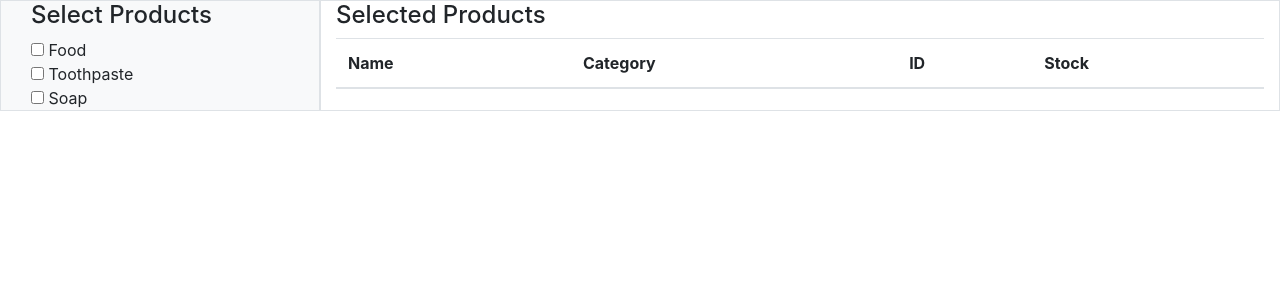
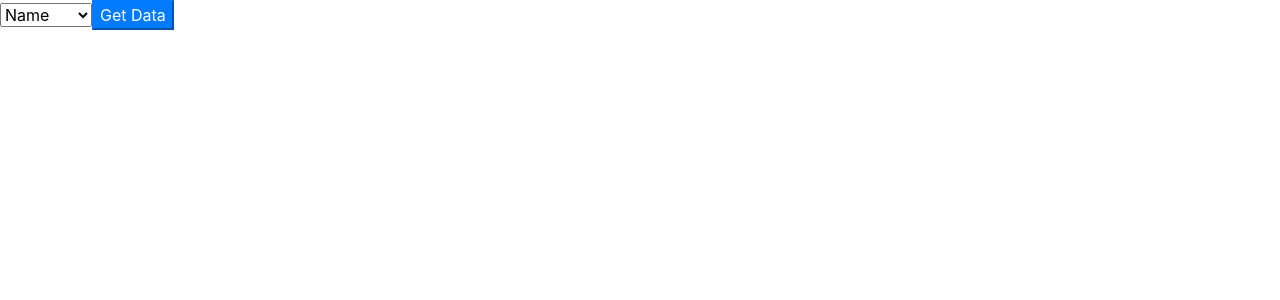
Before and after one commit to SurbhiBisarwal/welcome, an Angular app: page / in a window 1280 px wide. Shown: the top 300 px of the page. Built offline with nearby package versions, Linux system fonts and the light colour scheme.

Commit message:
Http Get Data NG-B1#2A

```diff
--- a/src/app/app.component.html
+++ b/src/app/app.component.html
@@ -1,30 +1,9 @@
-<div class="container-fluid">
-  <div class="row">
-    <div class="col-3 border bg-light">
-      <app-shopping-store
-        (categorySelected)="onCategorySelected($event)"
-      ></app-shopping-store>
-    </div>
-    <div class="col-9 border">
-      <h4>Selected Products</h4>
-      <table class="table table-striped">
-        <thead>
-          <tr>
-            <th>Name</th>
-            <th>Category</th>
-            <th>ID</th>
-            <th>Stock</th>
-          </tr>
-        </thead>
-        <tbody>
-          <tr *ngFor="let product of filteredProducts">
-            <td>{{ product.name }}</td>
-            <td>{{ product.category }}</td>
-            <td>{{ product.id }}</td>
-            <td>{{ product.stock }}</td>
-          </tr>
-        </tbody>
-      </table>
-    </div>
+<div>
+  <select [(ngModel)]="selectedOption">
+    <option *ngFor="let option of arr" [value]="option">{{ option }}</option>
+  </select>
+  <button class="btn-primary" (click)="getData()">Get Data</button>
+  <div>
+    {{ strData }}
   </div>
 </div>
--- a/src/app/app.component.ts
+++ b/src/app/app.component.ts
@@ -1,36 +1,33 @@
 import { Component } from "@angular/core";
-
+import { NetService } from "./net.service";
 @Component({
   selector: "app-root",
   templateUrl: "./app.component.html",
   styleUrls: ["./app.component.scss"],
 })
 export class AppComponent {
-  products = [
-    { id: "PEP110", name: "Pepsi", category: "Food", stock: true },
-    { id: "CLO876", name: "Close Up", category: "Toothpaste", stock: false },
-    { id: "PEA531", name: "Pears", category: "Soap", stock: true },
-    { id: "LU7264", name: "Lux", category: "Soap", stock: false },
-    { id: "COL112", name: "Colgate", category: "Toothpaste", stock: true },
-    { id: "DM881", name: "Dairy Milk", category: "Food", stock: false },
-    { id: "LI130", name: "Liril", category: "Soap", stock: true },
-    { id: "PPS613", name: "Pepsodent", category: "Toothpaste", stock: false },
-    { id: "MAG441", name: "Maggi", category: "Food", stock: true },
-  ];
+  arr: string[] = ["Name", "Numbers", "Details", "Courses"];
+  selectedOption: string = this.arr[0]; // Default selected option
+  strData: string = "";
 
-  //   filteredProducts = this.products;
+  urls: { [key: string]: string } = {
+    Name: "https://us-central1-fytpo-f6ed3.cloudfunctions.net/app/bins/1g7sq4",
+    Numbers:
+      "https://us-central1-fytpo-f6ed3.cloudfunctions.net/app/bins/1c3wng",
+    Details:
+      "https://us-central1-fytpo-f6ed3.cloudfunctions.net/app/bins/16r07g",
+    Courses:
+      "https://us-central1-fytpo-f6ed3.cloudfunctions.net/app/bins/18py7w",
+  };
 
-  //   onProductSelected(selectedProducts: any[]) {
-  //     this.filteredProducts = selectedProducts;
-  //   }
-  // }
+  constructor(private netService: NetService) {}
 
-  filteredProducts = [];
-
-  // This method will be triggered when a category is selected in the child component
-  onCategorySelected(selectedCategory: string[]) {
-    this.filteredProducts = this.products.filter((product) =>
-      selectedCategory.includes(product.category)
-    );
+  getData() {
+    const url = this.urls[this.selectedOption];
+    if (url) {
+      this.netService.getData(url).subscribe((resp) => {
+        this.strData = JSON.stringify(resp, null, 2);
+      });
+    }
   }
 }
--- /dev/null
+++ b/src/app/net.service.ts
@@ -0,0 +1,10 @@
+import { Injectable } from "@angular/core";
+import { HttpClient } from "@angular/common/http";
+
+@Injectable()
+export class NetService {
+  constructor(private httpClient: HttpClient) {}
+  getData(url) {
+    return this.httpClient.get(url);
+  }
+}
--- a/src/app/shopping-store/shopping-store.component.html
+++ /dev/null
@@ -1,12 +0,0 @@
-<div class="container">
-  <h4>Select Products</h4>
-
-  <div *ngFor="let category of categories">
-    <input type="checkbox" (change)="onCheckboxChange(category, $event)" />
-    {{ category }}
-  </div>
-  <!-- <div *ngFor="let product of products">
-    <input type="radio" name="productRadio" (change)="onRadioChange(product, $event)" />
-    {{ product.name }}
-  </div> -->
-</div>
--- a/src/app/shopping-store/shopping-store.component.ts
+++ /dev/null
@@ -1,52 +0,0 @@
-import { Component, OnInit, Output, EventEmitter } from "@angular/core";
-
-@Component({
-  selector: "app-shopping-store",
-  templateUrl: "./shopping-store.component.html",
-  styleUrls: ["./shopping-store.component.scss"],
-})
-export class ShoppingStoreComponent implements OnInit {
-  // @Output() productSelected = new EventEmitter<any[]>();
-
-  products = [
-    { id: "PEP110", name: "Pepsi", category: "Food", stock: true },
-    { id: "CLO876", name: "Close Up", category: "Toothpaste", stock: false },
-    { id: "PEA531", name: "Pears", category: "Soap", stock: true },
-    { id: "LU7264", name: "Lux", category: "Soap", stock: false },
-    { id: "COL112", name: "Colgate", category: "Toothpaste", stock: true },
-    { id: "DM881", name: "Dairy Milk", category: "Food", stock: false },
-    { id: "LI130", name: "Liril", category: "Soap", stock: true },
-    { id: "PPS613", name: "Pepsodent", category: "Toothpaste", stock: false },
-    { id: "MAG441", name: "Maggi", category: "Food", stock: true },
-  ];
-  @Output() categorySelected = new EventEmitter<string[]>();
-  categories: string[] = ["Food", "Toothpaste", "Soap"];
-
-  selectedCategories: string[] = [];
-
-  ngOnInit() {}
-
-  onCheckboxChange(category: string, event: any) {
-    if (event.target.checked) {
-      this.selectedCategories.push(category);
-    } else {
-      const index = this.selectedCategories.indexOf(category);
-      if (index !== -1) {
-        this.selectedCategories.splice(index, 1);
-      }
-    }
-    this.categorySelected.emit(this.selectedCategories);
-  }
-}
-
-//   selectedProducts: any[] = [];
-
-//   ngOnInit() {}
-
-//   onRadioChange(product: any, event: any) {
-//     if (event.target.checked) {
-//       this.selectedProducts = [product]; // Only one product can be selected at a time with radio buttons
-//     }
-//     this.productSelected.emit(this.selectedProducts);
-//   }
-// }
```
Also changed, not shown: src/app/app.module.ts (+5 -4 lines), src/app/shopping-store/shopping-store.component.scss (deleted), 2 other files (tests, documents, lock files or other folders).
